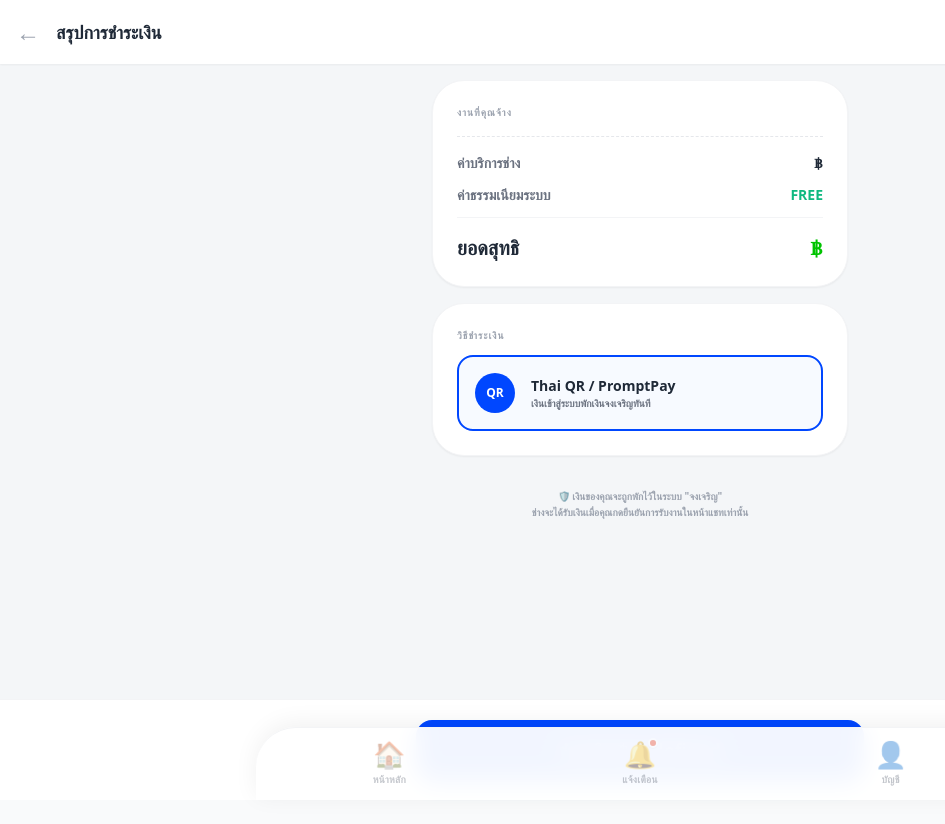
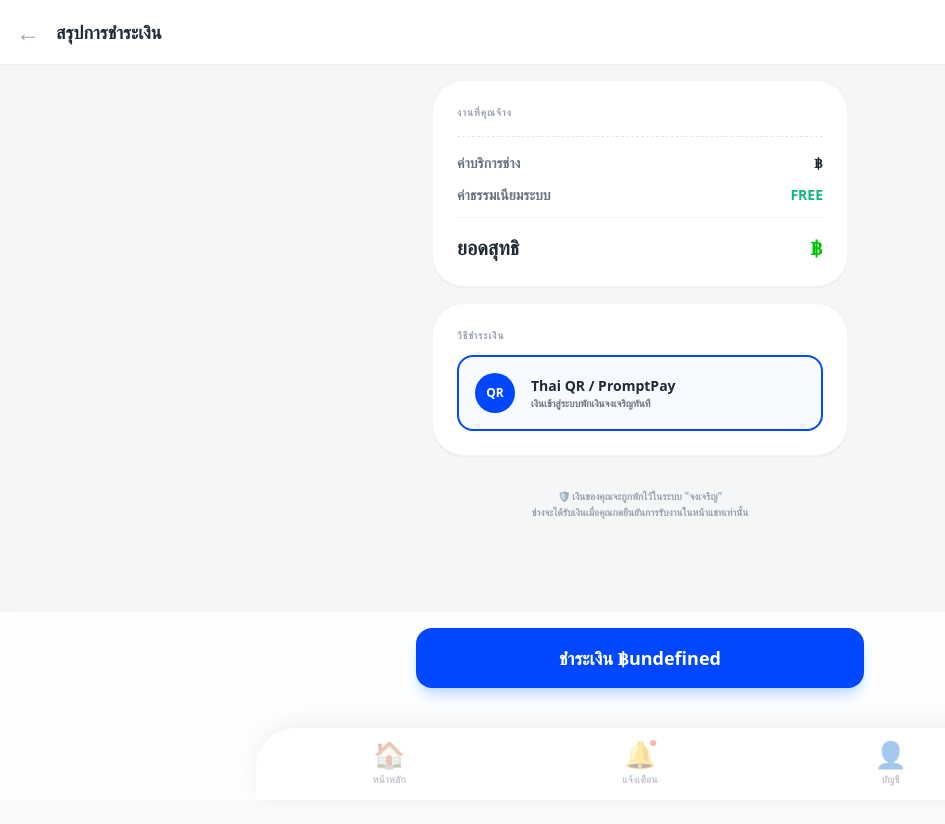
Before and after one commit to BSam-B3/jong-jaroen, a Next.js app: page /checkout/1 in a window 1280 px wide. Shown: the top 824 px of the page, without its empty margins (0-945 px from the left). Built offline with nearby package versions, Linux system fonts and the light colour scheme; no server answers; the database is empty.

Commit message:
Adjust padding for better content visibility
Updated padding to improve layout and navigation visibility.

```diff
--- a/app/checkout/[id]/page.tsx
+++ b/app/checkout/[id]/page.tsx
@@ -70,8 +70,8 @@ export default function CheckoutPage({ params }: { params: { id: string } }) {
         <h1 className="font-black text-lg text-gray-800">สรุปการชำระเงิน</h1>
       </div>
 
-      {/* 🌟 เพิ่ม pb-32 เพื่อกันแถบ Navigate บัง */}
-      <main className="p-4 max-w-md mx-auto space-y-4 pb-32">
+      {/* 🚀 เพิ่ม pb-56 เพื่อให้เลื่อนดูเนื้อหาท้ายสุดได้พ้นระยะปุ่ม */}
+      <main className="p-4 max-w-md mx-auto space-y-4 pb-56">
         <div className="bg-white p-6 rounded-[2rem] shadow-sm border border-gray-100">
           <p className="text-[10px] font-black text-gray-400 uppercase tracking-widest mb-2">งานที่คุณจ้าง</p>
           <h2 className="font-black text-gray-800 text-lg mb-4">{job?.title}</h2>
@@ -87,7 +87,6 @@ export default function CheckoutPage({ params }: { params: { id: string } }) {
             </div>
             <div className="flex justify-between text-xl pt-4 border-t border-gray-100">
               <span className="font-black text-gray-800">ยอดสุทธิ</span>
-              {/* 🌟 ปรับเป็นสีเขียว #00C300 ตามที่บีสามต้องการ */}
               <span className="font-black text-[#00C300]">฿{job?.budget?.toLocaleString()}</span>
             </div>
           </div>
@@ -105,15 +104,15 @@ export default function CheckoutPage({ params }: { params: { id: string } }) {
         </div>
 
         <div className="p-4 text-center">
-          <p className="text-[10px] text-gray-400 font-bold leading-relaxed">
+          <p className="text-[10px] text-gray-400 font-bold leading-relaxed mb-4">
             🛡️ เงินของคุณจะถูกพักไว้ในระบบ "จงเจริญ"<br/>
             ช่างจะได้รับเงินเมื่อคุณกดยืนยันการรับงานในหน้าแชทเท่านั้น
           </p>
         </div>
       </main>
 
-      {/* 🌟 ปรับ Padding Bottom ของ Container ปุ่ม เพื่อหลบแถบ Navigate */}
-      <div className="fixed bottom-0 left-0 right-0 p-5 pb-8 md:pb-5 bg-white border-t border-gray-100 flex justify-center z-20">
+      {/* 🚀 ปรับ pb-28 เพื่อดันปุ่มให้ลอยขึ้นเหนือแถบ Navigation หลัก */}
+      <div className="fixed bottom-0 left-0 right-0 px-5 pt-4 pb-28 bg-white/90 backdrop-blur-sm border-t border-gray-100 flex justify-center z-30">
         <button
           onClick={handlePayment}
           disabled={isPaying}
```
